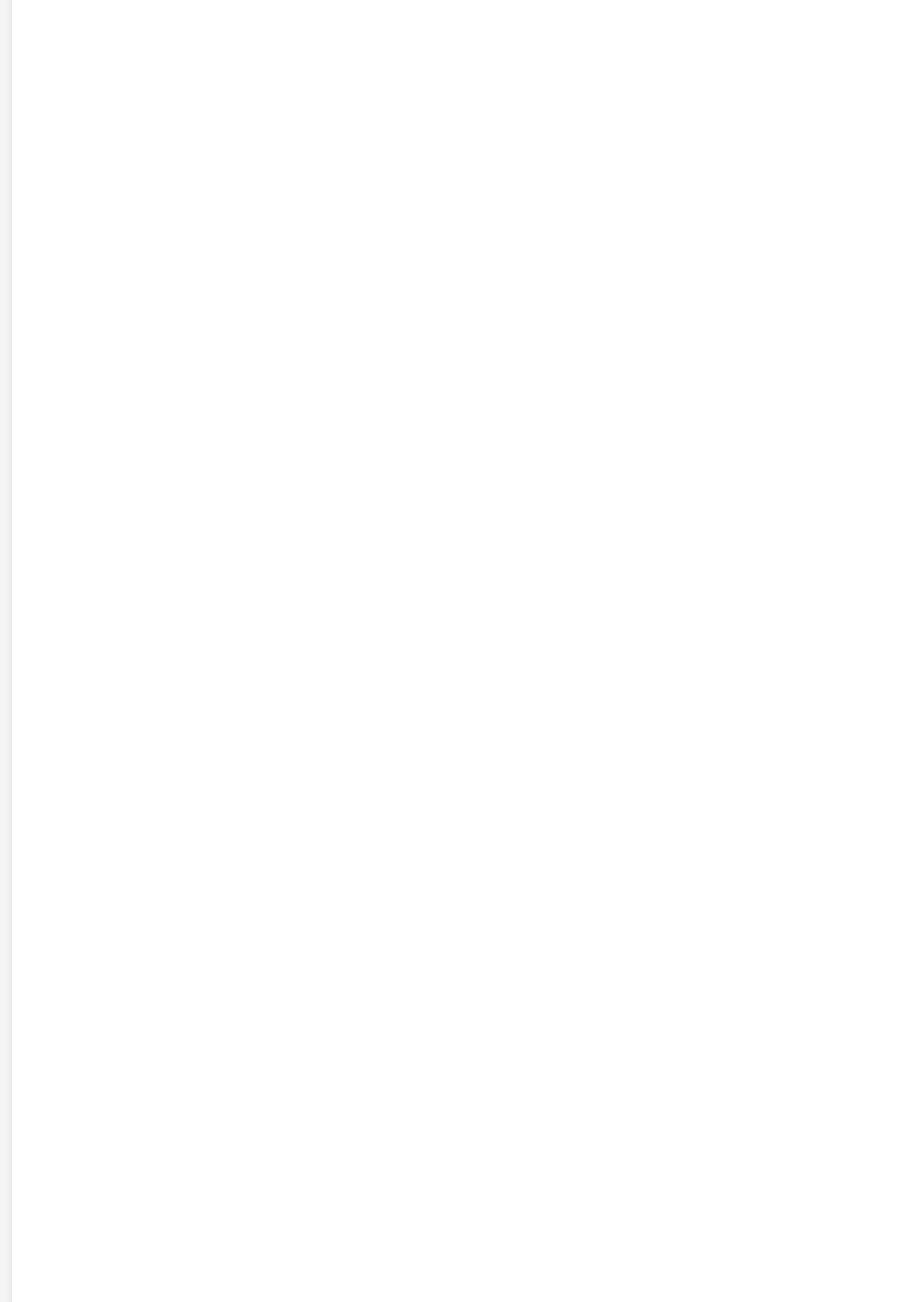
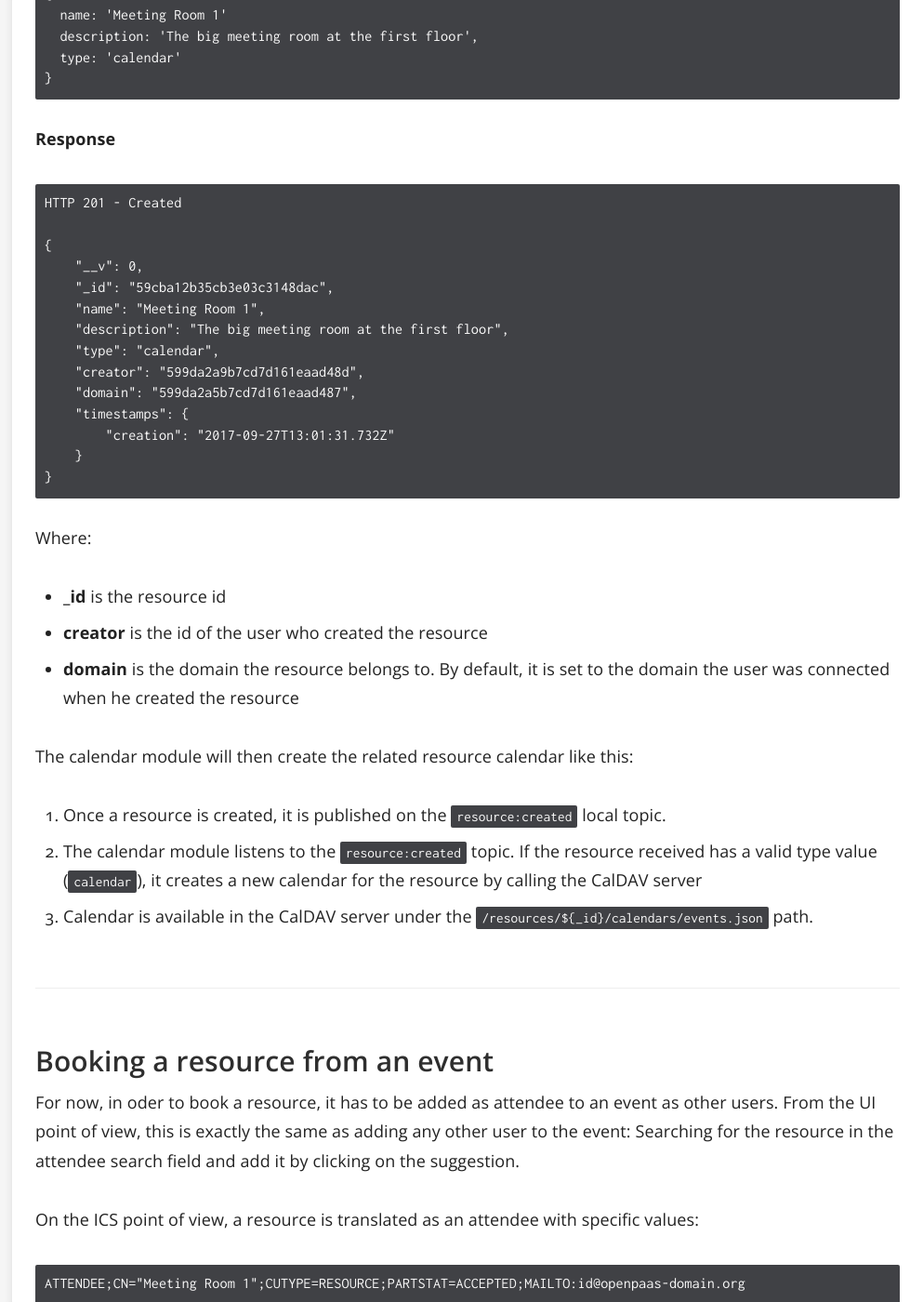
Before and after one commit to linagora/openpaas-doc, a Jekyll site: the page built from _docs/modules/calendar/index.md, in a window 1280 px wide and 1400 px high, scrolled down 9217 px. Shown: the whole window at 93% size, without its empty margins (287-1280 px from the left). Built offline with Jekyll 4.4.1, drawn with Linux system fonts in a browser that asks for light colours; nearby versions of some CDN libraries; a script that is not in the unit is left out; some of the changed text lies outside the part shown.

Commit message:
linagora/lgs/openpaas/linagora.esn.calendar#886 Add calendar resource section

````diff
--- a/_docs/modules/calendar/index.md
+++ b/_docs/modules/calendar/index.md
@@ -47,6 +47,7 @@ The calendar module provides standard calendar features:
 
 and more advanced ones:
 
+- Calendar resources
 - Full text search
 - Realtime synchronization between browsers
 
@@ -113,3 +114,81 @@ The calendar is now displayed as a _Shared calendar_. The _sharee_ can see event
 
 * When a user has a delegated calendar, a new instance of the given calendar is created for him on the backend side.
 * When a user add a public calendar, the backend will create a subscription for this calendar. A subscription is an object owned by the user and stored in the backend. This object has a reference towards the public calendar along with its own properties.
+
+## Calendar resources
+
+OpenPaaS users can book physical resources from the Calendar module: Meeting room, car, projector or any other resource people might schedule a time to use.
+This chapter describes the steps used to implement resource support in the calendar module.
+
+**Note:** Resource is a general concept provided and managed in the [linagora.esn.resource module](https://ci.linagora.com/linagora/lgs/openpaas/linagora.esn.resource).
+
+### Prerequisiteries
+
+- A resource can be booked by adding it as attendee in an event
+- Adding a resource as attendee to an event follows the same process as adding an user as attendee to an event
+- There is are managers to accept or decline the event in the resource calendar: The event is automatically accepted ie the resource is booked
+- Calendar resources have their own calendar in the CalDAV server. When a resource is booked, an event is added to the resource calendar.
+
+### Creating a calendar resource
+
+Until a page is provided to create resources, they can be created from the resource REST API:
+
+**Request**
+```
+POST /linagora.esn.resource/api/resources
+
+{
+  name: 'Meeting Room 1'
+  description: 'The big meeting room at the first floor',
+  type: 'calendar'
+}
+```
+
+**Response**
+```
+HTTP 201 - Created
+
+{
+    "__v": 0,
+    "_id": "59cba12b35cb3e03c3148dac",
+    "name": "Meeting Room 1",
+    "description": "The big meeting room at the first floor",
+    "type": "calendar",
+    "creator": "599da2a9b7cd7d161eaad48d",
+    "domain": "599da2a5b7cd7d161eaad487",
+    "timestamps": {
+        "creation": "2017-09-27T13:01:31.732Z"
+    }
+}
+```
+
+Where:
+
+- **_id** is the resource id
+- **creator** is the id of the user who created the resource
+- **domain** is the domain the resource belongs to. By default, it is set to the domain the user was connected when he created the resource
+
+The calendar module will then create the related resource calendar like this:
+
+1. Once a resource is created, it is published on the `resource:created` local topic.
+2. The calendar module listens to the `resource:created` topic. If the resource received has a valid type value (`calendar`), it creates a new calendar for the resource by calling the CalDAV server
+3. Calendar is available in the CalDAV server under the `/resources/${_id}/calendars/events.json` path.
+
+### Booking a resource from an event
+
+For now, in oder to book a resource, it has to be added as attendee to an event as other users. From the UI point of view, this is exactly the same as adding any other user to the event: Searching for the resource in the attendee search field and add it by clicking on the suggestion.
+
+On the ICS point of view, a resource is translated as an attendee with specific values:
+
+```
+ATTENDEE;CN="Meeting Room 1";CUTYPE=RESOURCE;PARTSTAT=ACCEPTED;MAILTO:id@openpaas-domain.org
+```
+
+Where
+
+- ***CN** (Common Name) is generated from the resource name
+- **CUTYPE** (Calendar User Type) is set to `RESOURCE`
+- **PARTSTAT** is automatically set as `ACCEPTED`
+- **MAILTO** is set to a generated email address with the resource._id as email local-part and the domain name the resource belongs to as email domain
+
+When the CalDAV backend will receive the event ICS, it will extract attendees, and for the ones with `CUTYPE=RESOURCE`, it will retrieve the resource calendar from the `mailto`local-part, then create the event.
````
